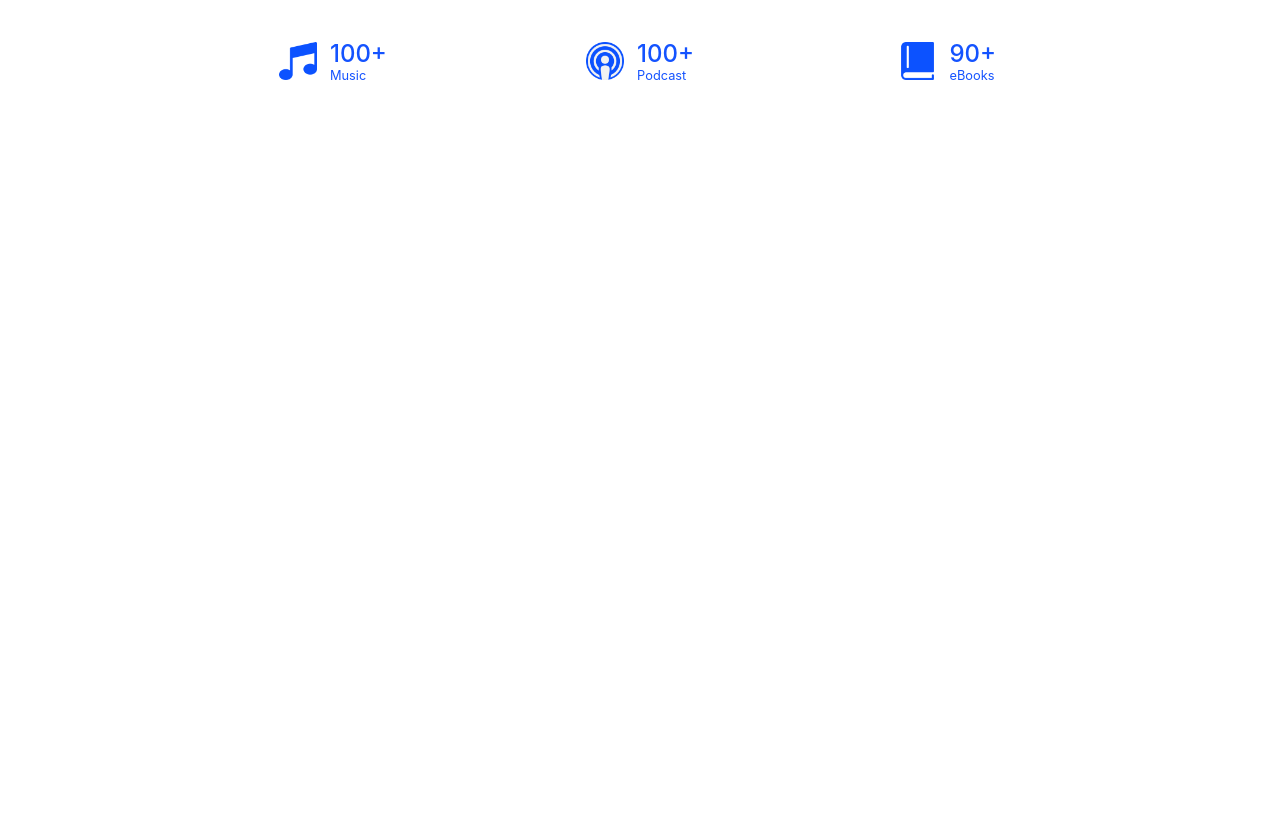
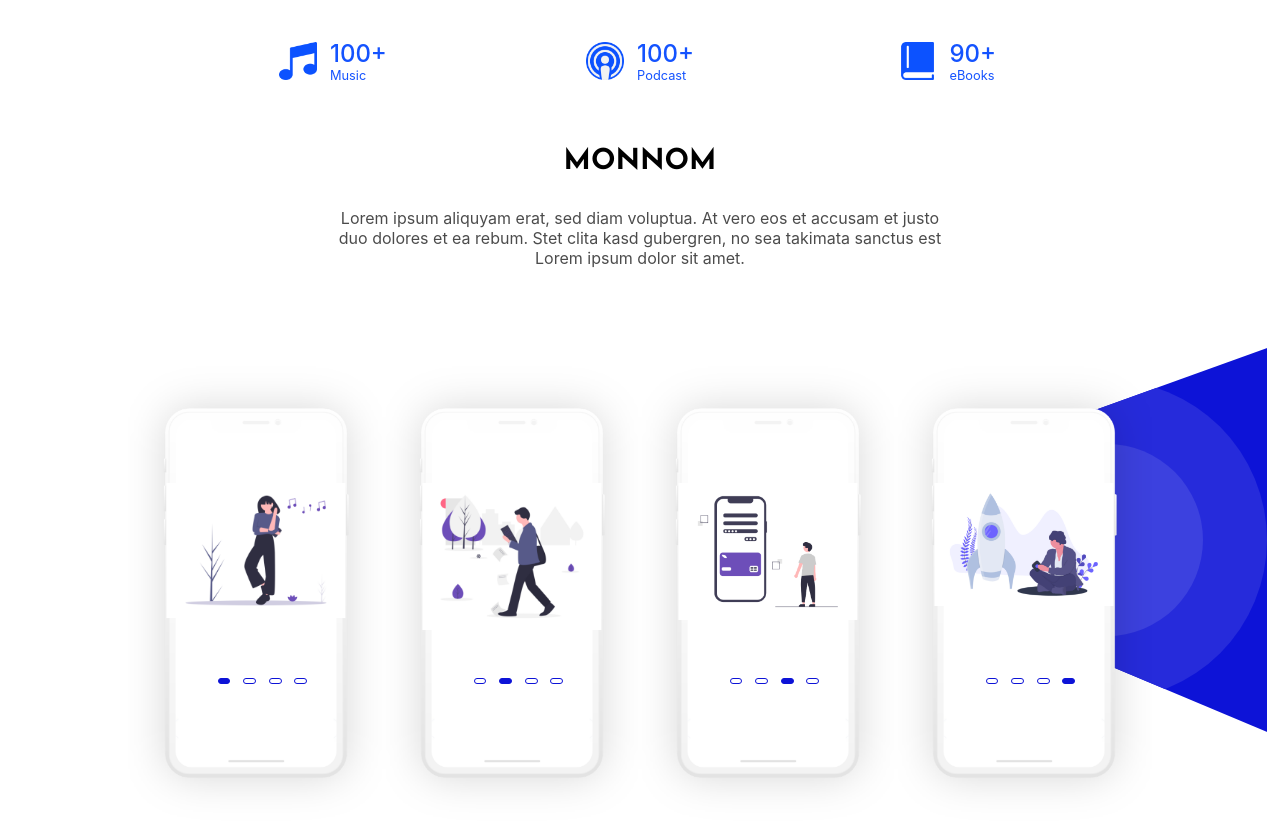
Before and after one commit to uuganbatdev/monnom-landing-page-nextjs, a Next.js app: page /landing in a window 1280 px wide. Shown: the part 2284-3109 px from the top of the page. Before the commit the page ends 2367 px from the top, so only its background shows below. Built offline with nearby package versions, Linux system fonts and the light colour scheme.

Commit message:
added landing section5

```diff
--- a/pages/landing.js
+++ b/pages/landing.js
@@ -4,6 +4,7 @@ import SectionOne from '../sections/SectionOne'
 import SectionTwo from '../sections/SectionTwo'
 import SectionThree from '../sections/SectionThree'
 import SectionFour from '../sections/SectionFour'
+import SectionFive from '../sections/SectionFive'
 
 function Landing() {
 	return(
@@ -13,6 +14,7 @@ function Landing() {
 				<SectionTwo />
 				<SectionThree />
 				<SectionFour />
+				<SectionFive />
 			</main>
 		</LandingStyled>
 	)
--- /dev/null
+++ b/sections/SectionFive.js
@@ -0,0 +1,149 @@
+import styled from '@emotion/styled'
+
+function SectionFive() {
+	return (
+		<SectionFiveStyled>
+			<h2>MONNOM</h2>
+			<p className='parag'>
+				Lorem ipsum aliquyam erat, sed diam voluptua. At vero eos et accusam et justo duo dolores et ea rebum. Stet clita kasd gubergren, no sea takimata sanctus est Lorem ipsum dolor sit amet.
+			</p>
+			<div className='cards-container1'>
+				<div className='card'>
+					<img className='phone' src='/iphone.png' alt='card' />
+					<img  className='inner-img1'src='/iconed-4.png' alt='card' />
+					<div className='pagination1' style={{background: '#0d13d7'}}></div>
+					<div className='pagination2'></div>
+					<div className='pagination3'></div>
+					<div className='pagination4'></div>
+				</div>
+				<div className='card'>
+					<img className='phone'  src='/iphone.png' alt='card' />
+					<img  className='inner-img1'src='/iconed-5.png' alt='card' />
+					<div className='pagination1'></div>
+					<div className='pagination2'style={{background: '#0d13d7'}}></div>
+					<div className='pagination3'></div>
+					<div className='pagination4'></div>
+				</div>
+				<div className='card'>
+					<img className='phone'  src='/iphone.png' alt='card' />
+					<img  className='inner-img1'src='/iconed-6.png' alt='card' />
+					<div className='pagination1'></div>
+					<div className='pagination2'></div>
+					<div className='pagination3'style={{background: '#0d13d7'}}></div>
+					<div className='pagination4'></div>
+				</div>
+				<div className='card'>
+					<img className='phone'  src='/iphone.png' alt='card' />
+					<img className='inner-img1' src='/iconed-7.png' alt='card' />
+					<div className='pagination1'></div>
+					<div className='pagination2'></div>
+					<div className='pagination3'></div>
+					<div className='pagination4'style={{background: '#0d13d7'}}></div>
+				</div>
+			</div>
+			<div className='bg'>
+				<div className='round1'></div>
+				<div className='round2'></div>
+			</div>
+		</SectionFiveStyled>
+	)
+}
+
+const SectionFiveStyled = styled.div`
+margin-top: 5vh;
+display: flex;
+flex-direction: column;
+align-items: center;
+position: relative;
+h2 {
+	font-family: 'Josefin Sans';
+	font-weight: 700;
+	font-size: 1.8rem;
+	width: 45%;
+	align-self: center;
+	text-align: center;
+	margin-bottom: 0;
+}
+.parag {
+	opacity: 0.7;
+	width: 60%;
+	text-align: center;
+	margin: 4vh 0;
+}
+.cards-container1 {
+	margin-top: 2vh;
+	width: 100%;
+	display: flex;
+}
+.card {
+	width: 25%;
+	position: relative;
+}
+.phone {
+	width: 100%;
+	object-fit: contain;
+}
+.inner-img1 {
+	width: 70%;
+	object-fit: contain;
+	position: absolute;
+	left: 50%;
+	top: 30%;
+	transform: translateX(-50%);
+}
+.pagination1,
+.pagination2,
+.pagination3,
+.pagination4 {
+	position: absolute;
+	left: 0;
+	top: 65%;
+	width: 5%;
+	height: 1%;
+	border-radius: 2vw;
+	border: 1px solid #0d13d7;
+}
+.pagination1 {
+	left: 35%;
+}
+.pagination2 {
+	left: 45%;
+}
+.pagination3 {
+	left: 55%;
+}
+.pagination4 {
+	left: 65%;
+}
+.bg {
+	position: absolute;
+	height: 30vw;
+	width: 25vw;
+	left: 80%;
+	top: 30%;
+	background: #0d13d7;
+	z-index: -1;
+	clip-path: polygon(0 65%, 0 30%, 100% 0, 100% 100%);
+	.round1 {
+		top: 50%;
+		left: 50%;
+		transform: translate(-50%,-50%);
+		position: absolute;
+		width: 25vw;
+		height: 25vw;
+		border-radius: 50%;
+		background: #262bdb;
+	}
+	.round2 {
+		top: 50%;
+		left: 50%;
+		transform: translate(-50%,-50%);
+		position: absolute;
+		width: 15vw;
+		height: 15vw;
+		border-radius: 50%;
+		background: #3c41df;
+	}
+}
+`
+export default SectionFive
```
Also changed, not shown: public/iphone.png (added).
